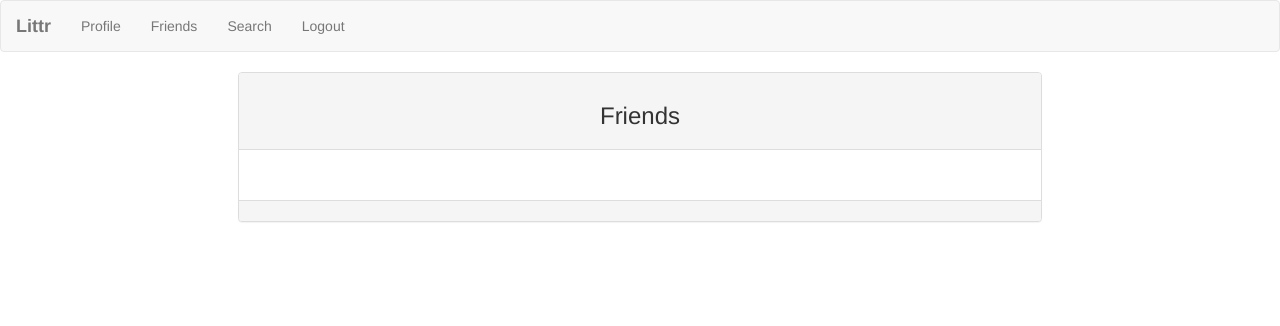
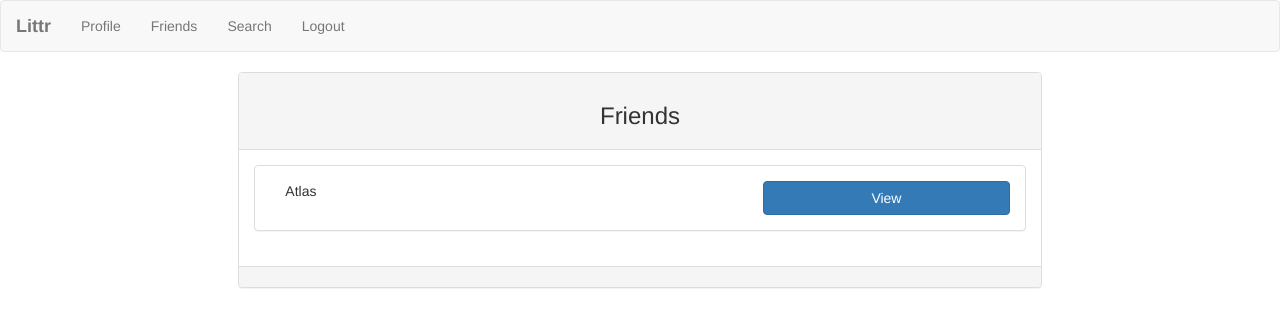
Before and after one commit to james-kempf/1802-Littr-ShaleenAnwar-JosephArbelaez-BrianEthier-JamesKempf-IsmaelKhalil, an Angular app in the folder littr-client/: page /#/view-friends in a window 1280 px wide. Shown: the top 326 px of the page. Built offline with nearby package versions, Linux system fonts and the light colour scheme.

Commit message:
display all friends

```diff
--- a/littr-client/src/app/components/view-friends/view-friends.component.css
+++ b/littr-client/src/app/components/view-friends/view-friends.component.css
@@ -0,0 +1,3 @@
+.view-button {
+  float: right;
+}
--- a/littr-client/src/app/components/view-friends/view-friends.component.html
+++ b/littr-client/src/app/components/view-friends/view-friends.component.html
@@ -7,7 +7,8 @@
       <div class="panel-group">
         <div *ngFor="let friendship of friendships" class="panel panel-default">
           <div class="panel-body">
-            <div>friendship.catA.name</div>
+            <span class="col-md-8">{{friendship.catA.name}}</span>
+            <input class="btn btn-primary col-md-4 view-button" value="View" (click)="viewProfile(friendship.catA)"/>
           </div>
         </div>
       </div>
--- a/littr-client/src/app/components/view-friends/view-friends.component.ts
+++ b/littr-client/src/app/components/view-friends/view-friends.component.ts
@@ -11,17 +11,21 @@ import { Cat } from '../../models/cat.model';
 export class ViewFriendsComponent implements OnInit {
 
   title = 'Friends';
-  friendships: Friendship[];
+  friendships: Friendship[] = [
+    new Friendship(
+      new Cat(1, 'Atlas', 'atlas', 'password', 'atlas@gmail.com', 'img'),
+      new Cat(1, 'Kouska', 'kouska', 'password', 'koushka@gmail.com', 'img'),
+      1,
+      'timestamp'
+    )
+  ];
 
   constructor(private friendService: FriendService) { }
 
   ngOnInit() {
-    // this.friendships[0] = new Friendship(
-    //   new Cat(1, 'Atlas', 'atlas', 'password', 'atlas@gmail.com', 'img'),
-    //   new Cat(1, 'Kouska', 'kouska', 'password', 'koushka@gmail.com', 'img'),
-    //   1,
-    //   'timestamp'
-    // );
   }
 
+  public viewProfile(cat: Cat) {
+    console.log(cat);
+  }
 }
```
